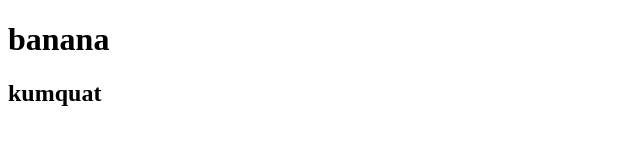
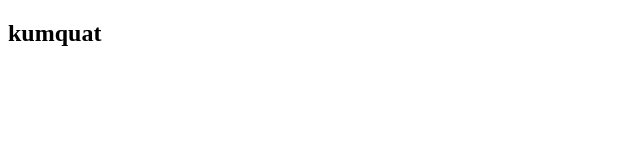
Before and after one commit to wickker/git-intro, a plain HTML site: page index.html in a window 1280 px wide. Shown: the whole page, without its empty margins (0-640 px from the left). Drawn offline with Linux system fonts and the light colour scheme.

Commit message:
removed h1

```diff
--- a/index.html
+++ b/index.html
@@ -4,7 +4,6 @@
     <title></title>
   </head>
   <body>
-    <h1>banana</h1>
     <h2>kumquat</h2>
   </body>
 </html>
```
